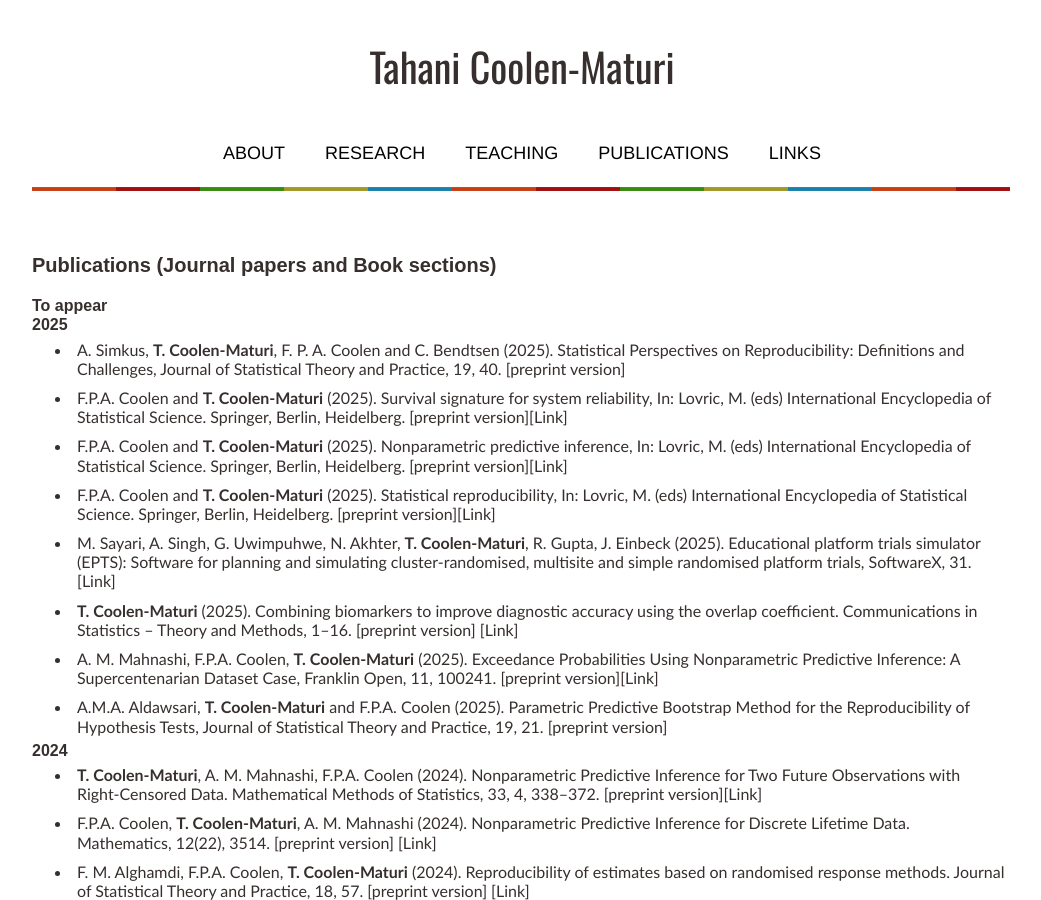
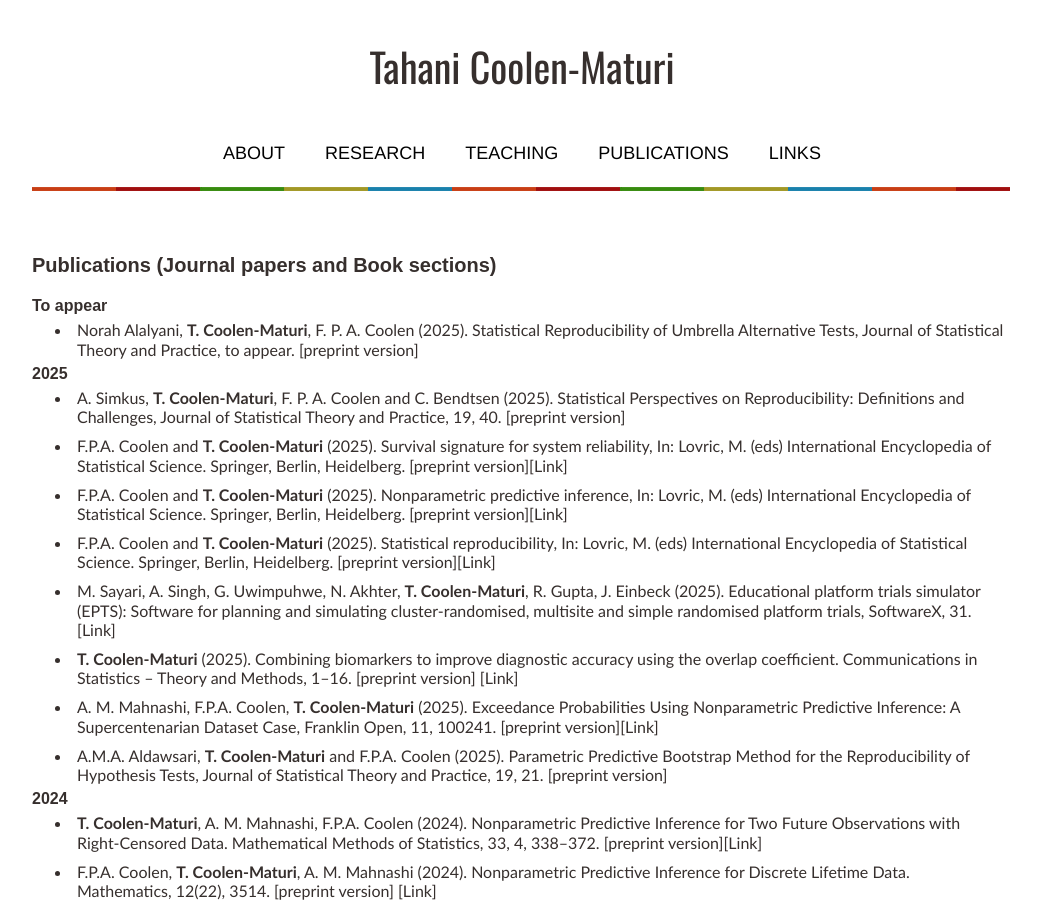
Before and after one commit to tmaturi/tahanimaturi, a Jekyll site: the page built from publications.md, in a window 1280 px wide and 900 px high. Shown: the whole window, without its empty margins (119-1160 px from the left). Built offline with Jekyll 4.4.1, drawn with Linux system fonts in a browser that asks for light colours; our own code applies the rules of GitHub Pages for plain Markdown files.

Commit message:
Update publications.md

```diff
--- a/publications.md
+++ b/publications.md
@@ -8,7 +8,7 @@ title: Publications
 
 ### To appear
 
-
+- Norah Alalyani, **T. Coolen-Maturi**, F. P. A. Coolen (2025). Statistical Reproducibility of Umbrella Alternative Tests, Journal of Statistical Theory and Practice, to appear. [[preprint version](pdfs/Paper1_Umbrella_20250728rev.pdf){:target="_blank"}]
 
 
 
```
